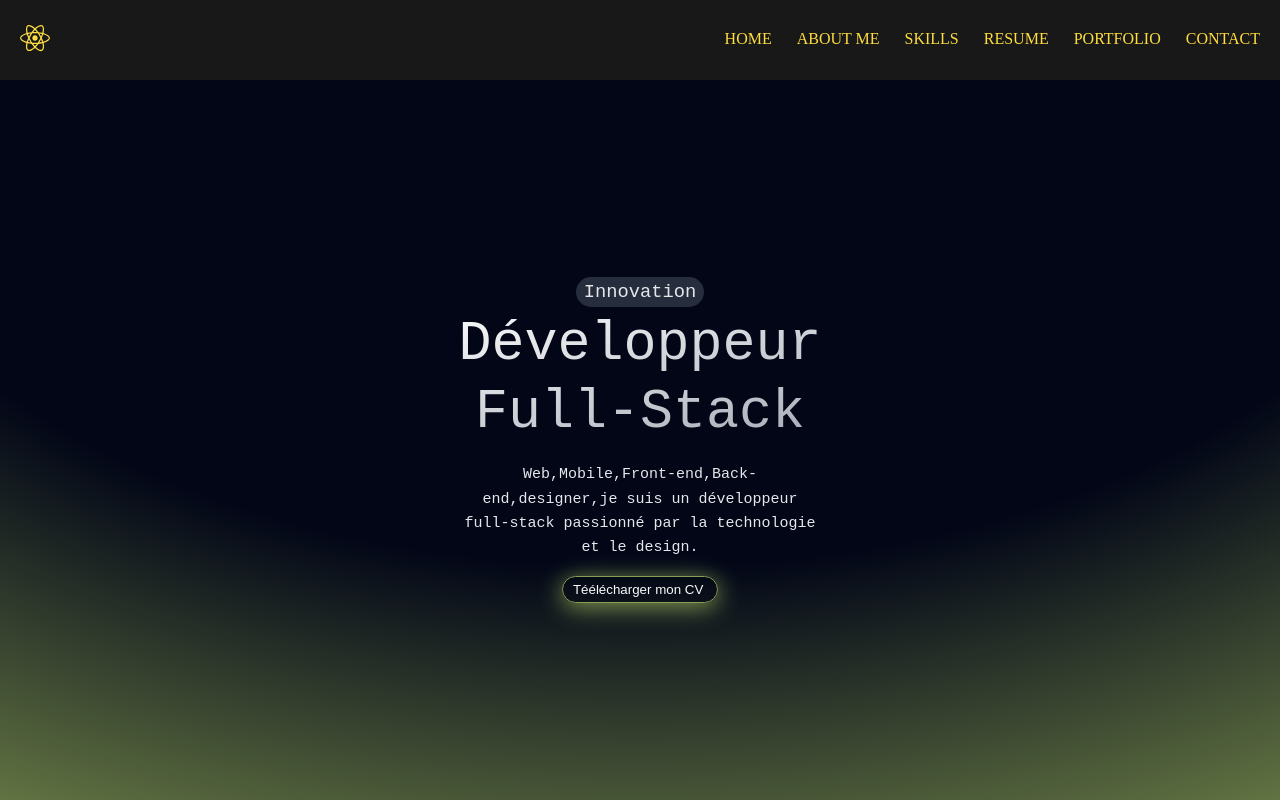
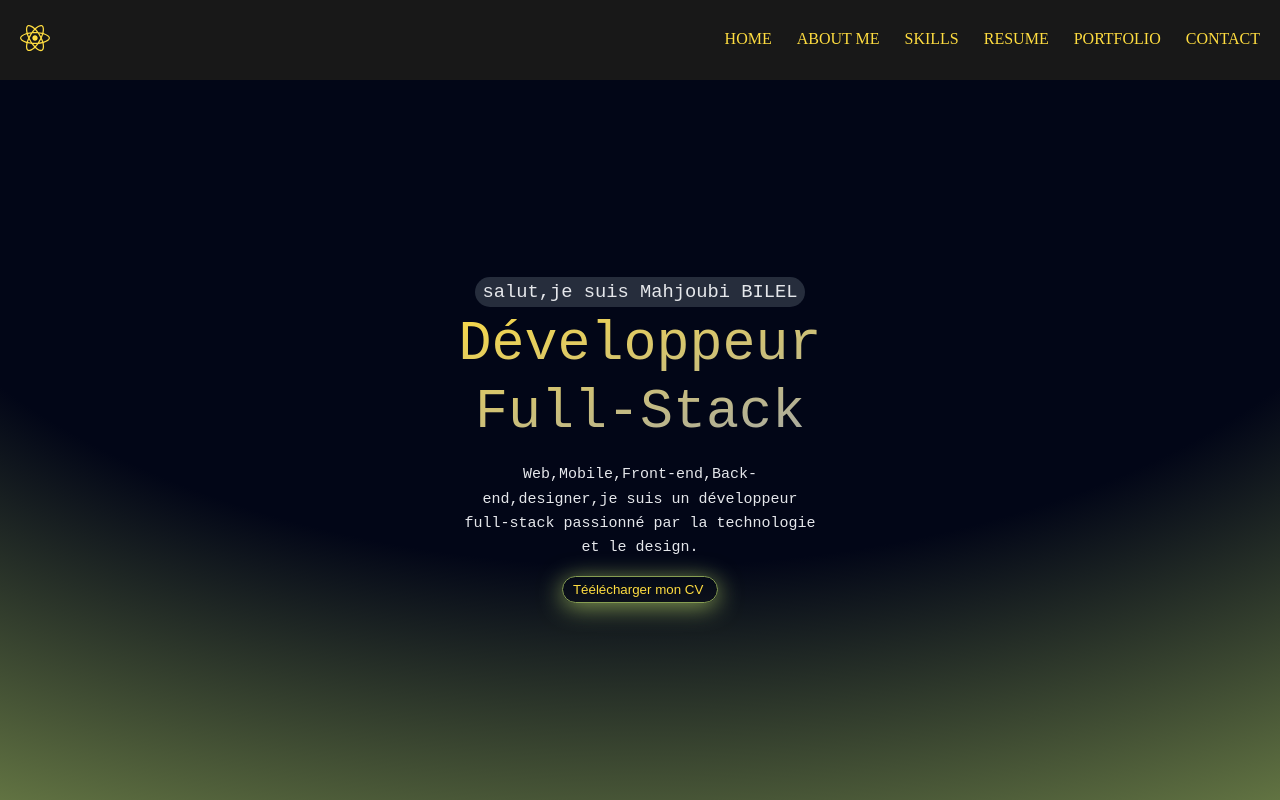
Before and after one commit to bollytn/portfolio, a React (Create React App) app: page / in a window 1280 px wide. Built offline with nearby package versions, Linux system fonts and the light colour scheme; the HTML template or start-up script is replaced by a standard one.

Commit message:
Update hero section with personalized greeting and adjust styles for better theming

```diff
--- a/src/containers/hero/index.jsx
+++ b/src/containers/hero/index.jsx
@@ -25,7 +25,7 @@ export default function Home() {
     return (
         <motion.div className='home' style={{ backgroundImage }}>
             <div className='container'>
-            <span className='badge'>Innovation</span>
+            <span className='badge'>salut,je suis Mahjoubi BILEL</span>
             <h1 class="title">Développeur Full-Stack</h1>
             <p class="description">
                 Web,Mobile,Front-end,Back-end,designer,je suis un développeur full-stack passionné par la technologie et le design.
--- a/src/containers/hero/styles.scss
+++ b/src/containers/hero/styles.scss
@@ -29,7 +29,7 @@
 
     .title {
       max-width: 50rem;
-      background: linear-gradient(to bottom right, white, #9ca3af);
+      background: linear-gradient(to bottom right, var(--yellow-theme-main-color), #9ca3af);
       -webkit-background-clip: text;
       -webkit-text-fill-color: transparent;
       text-align: center;
@@ -66,7 +66,7 @@
       border-radius: 9999px;
       background-color: rgba(3, 7, 18, 0.1);
       padding: 0.5rem 1rem;
-      color: #f9fafb;
+      color: var(--yellow-theme-main-color);
       transition: background-color 0.2s ease-in-out;
 
       &:hover {
```
